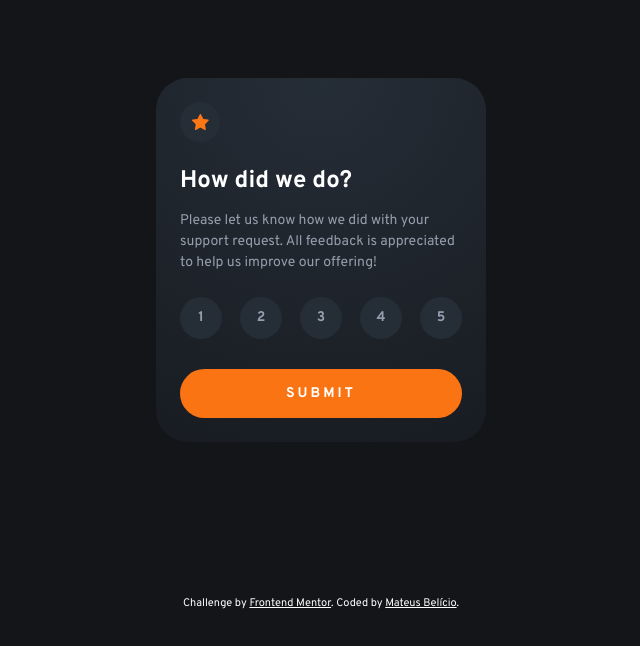
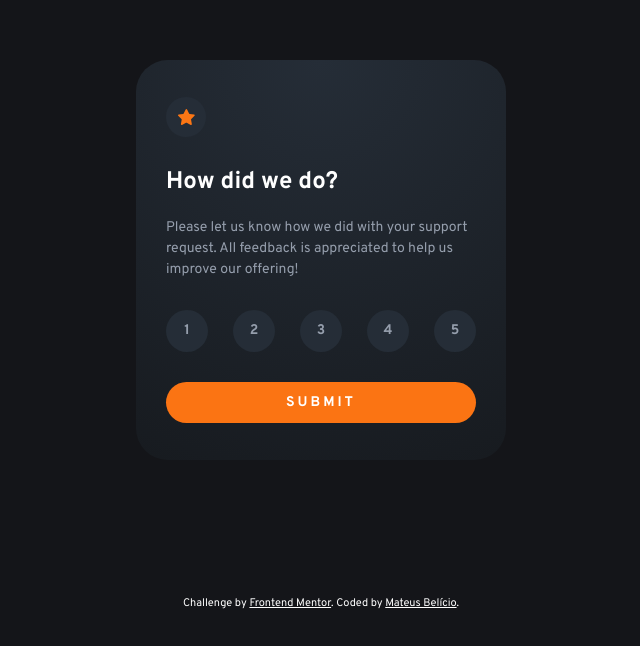
Before and after one commit to mateusbelicio/interactive-rating-component, a plain HTML site: page index.html in a window 1280 px wide. Shown: the part 140-786 px from the top of the page, without its empty margins (319-959 px from the left). Drawn offline with Linux system fonts and the light colour scheme.

Commit message:
Modifying card style

```diff
--- a/index.html
+++ b/index.html
@@ -19,6 +19,9 @@
 
     <!-- Style -->
     <link rel="stylesheet" href="style.css" />
+
+    <!-- Script -->
+    <script defer src="./script.js"></script>
   </head>
   <body>
     <!-- Rating state start -->
@@ -73,8 +76,5 @@
       <a href="https://www.frontendmentor.io?ref=challenge" target="_blank">Frontend Mentor</a>.
       Coded by <a href="https://www.frontendmentor.io/profile/mateusbelicio">Mateus Belício</a>.
     </footer>
-
-    <!-- Script -->
-    <script src="./script.js"></script>
   </body>
 </html>
--- a/style.css
+++ b/style.css
@@ -46,12 +46,13 @@ body {
   color: var(--color-white);
   display: flex;
   flex-direction: column;
-  gap: 2.4rem;
+  gap: 3rem;
+  height: 40rem;
+  justify-content: center;
   margin: auto;
-  max-width: 33rem;
-  min-height: 36rem;
-  min-width: 32rem;
-  padding: 2.4rem;
+  max-width: 37rem;
+  min-width: 33rem;
+  padding: 3rem;
   transition: opacity 0.5s ease-in-out;
 }
 
@@ -131,7 +132,7 @@ body {
   font-size: 1.4rem;
   font-weight: 700;
   letter-spacing: 0.3rem;
-  padding: 1.6rem;
+  padding: 1.2rem;
   text-transform: uppercase;
   width: 100%;
 }
```
